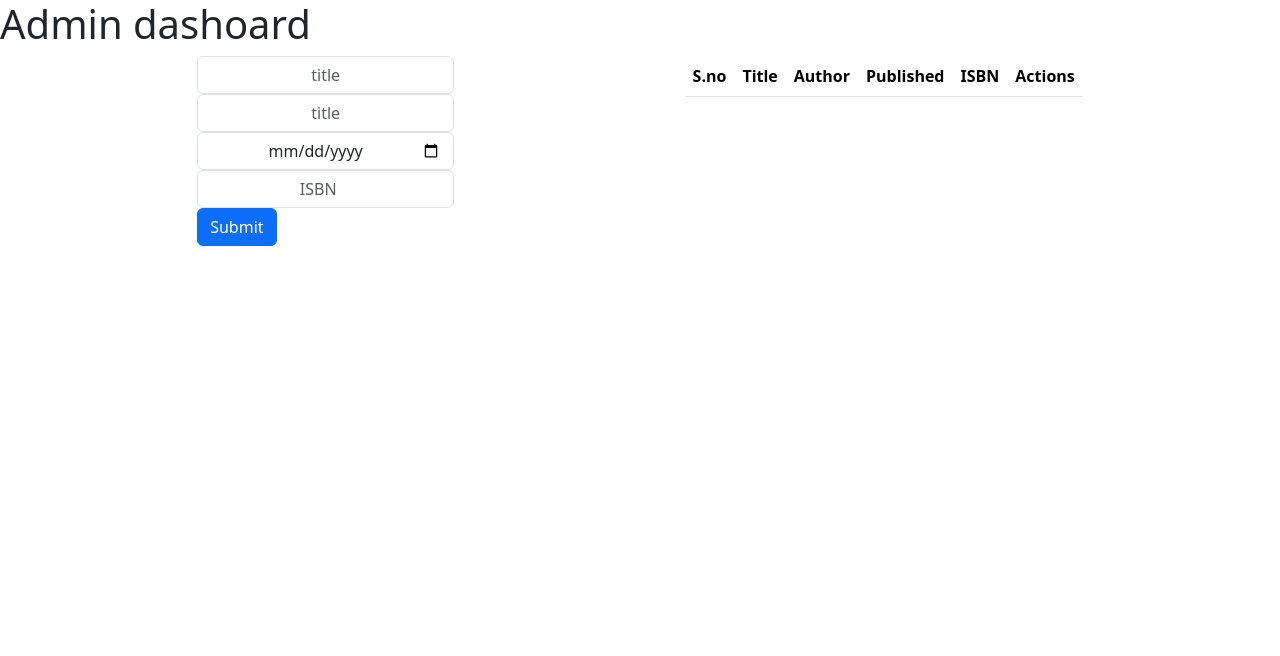
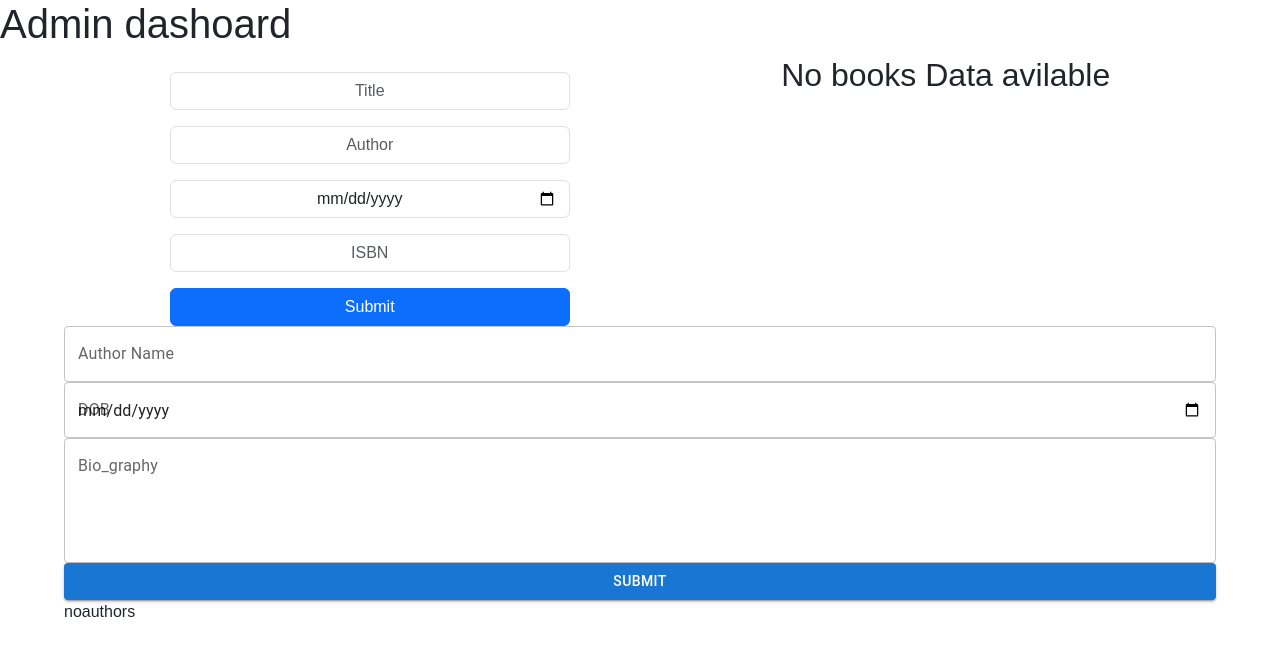
Before and after one commit to BalavigneshRajasekar/LibraryAdminDashboard-React, a React (Vite) app in the folder Library-Admin-Dashboard/: page /Author in a window 1280 px wide. Shown: the top 656 px of the page. Built offline with nearby package versions, Linux system fonts and the light colour scheme.

Commit message:
Author Comp created

```diff
--- a/Library-Admin-Dashboard/src/App.css
+++ b/Library-Admin-Dashboard/src/App.css
@@ -2,3 +2,12 @@
   width: 100%;
   background-color: red;
 }
+.btn1 {
+  width: 400px;
+}
+.table {
+  background-color: aqua;
+}
+* {
+  font-family: sans-serif;
+}
--- a/Library-Admin-Dashboard/src/App.jsx
+++ b/Library-Admin-Dashboard/src/App.jsx
@@ -1,12 +1,14 @@
 import "./App.css";
 import "bootstrap/dist/css/bootstrap.min.css";
 import Books from "./components/Books";
+import Author from "./components/Author";
 
 function App() {
   return (
     <div className="App ">
       <h1>Admin dashoard</h1>
       <Books></Books>
+      <Author></Author>
     </div>
   );
 }
--- a/Library-Admin-Dashboard/src/components/Author.jsx
+++ b/Library-Admin-Dashboard/src/components/Author.jsx
@@ -0,0 +1,142 @@
+import { Button, Container, Paper, TextField, colors } from "@mui/material";
+import React from "react";
+import { ErrorMessage, Field, Form, Formik, useFormik } from "formik";
+import * as yup from "yup";
+import { useState } from "react";
+import AuthorList from "./AuthorList";
+function Author() {
+  const [authors, setAuthors] = useState([]);
+  const [id, setId] = useState(0);
+  const [editAuthor, setEditAuthor] = useState(null);
+
+  const initialSchema = {
+    name: "",
+    date: "",
+    biography: "",
+  };
+
+  //   const validation = yup.object({
+  //     name: yup.string().required("* name required"),
+  //     date: yup.string().required("* DOB required"),
+  //     biography: yup.string().required("* biography required"),
+  //   });
+
+  const formik = useFormik({
+    initialValues: {
+      id: "",
+      name: "",
+      date: "",
+      biography: "",
+    },
+
+    validationSchema: yup.object({
+      name: yup.string().required("* name required"),
+      date: yup.string().required("* DOB required"),
+      biography: yup.string().required("* biography required"),
+    }),
+    onSubmit: (values) => {
+      if (editAuthor) {
+        const editedData = authors.map((author) => {
+          if (author.id == editAuthor.id) {
+            return values;
+          }
+          return author;
+        });
+        console.log(editedData);
+        setAuthors(editedData);
+        setEditAuthor(null);
+      } else {
+        let data = { ...values, ["id"]: id };
+        setId(authors.length + 1);
+        setAuthors([...authors, data]);
+        values.name = "";
+        values.date = "";
+        values.biography = "";
+        console.log(authors);
+      }
+    },
+  });
+
+  const onEdit = (authors) => {
+    setEditAuthor(authors);
+
+    formik.setValues({
+      name: authors.name,
+      date: authors.date,
+      biography: authors.biography,
+    });
+  };
+  const onDelete = (id) => {
+    setAuthors(authors.filter((author) => author.id !== id));
+    setEditAuthor(null);
+  };
+
+  return (
+    <Container fixed>
+      <div>
+        <form onSubmit={formik.handleSubmit}>
+          <TextField
+            fullWidth
+            id="name"
+            name="name"
+            label="Author Name"
+            value={formik.values.name}
+            onChange={formik.handleChange}
+            onBlur={formik.handleBlur}
+            error={formik.touched.name && Boolean(formik.errors.name)}
+            helperText={formik.touched.name && formik.errors.name}
+          />
+          <TextField
+            fullWidth
+            id="DOB"
+            name="date"
+            label="DOB"
+            type="date"
+            value={formik.values.date}
+            onChange={formik.handleChange}
+            onBlur={formik.handleBlur}
+            error={formik.touched.date && Boolean(formik.errors.date)}
+            helperText={formik.touched.date && formik.errors.date}
+          />
+          <TextField
+            fullWidth
+            id="Bio"
+            name="biography"
+            label="Bio_graphy"
+            type="text"
+            multiline
+            rows={4}
+            value={formik.values.biography}
+            onChange={formik.handleChange}
+            onBlur={formik.handleBlur}
+            error={formik.touched.biography && Boolean(formik.errors.biography)}
+            helperText={formik.touched.biography && formik.errors.biography}
+          />
+          {editAuthor ? (
+            <Button
+              color="secondary"
+              variant="contained"
+              fullWidth
+              type="submit"
+            >
+              Update
+            </Button>
+          ) : (
+            <Button color="primary" variant="contained" fullWidth type="submit">
+              Submit
+            </Button>
+          )}
+        </form>
+      </div>
+      <div>
+        <AuthorList
+          author={authors}
+          delete={onDelete}
+          edit={onEdit}
+        ></AuthorList>
+      </div>
+    </Container>
+  );
+}
+
+export default Author;
--- /dev/null
+++ b/Library-Admin-Dashboard/src/components/AuthorList.jsx
@@ -0,0 +1,51 @@
+import {
+  Button,
+  Card,
+  CardActions,
+  CardContent,
+  Typography,
+} from "@mui/material";
+import React from "react";
+
+function AuthorList(props) {
+  const { author } = props;
+  return (
+    <div>
+      {author.length > 0
+        ? author.map((authors, index) => (
+            <Card sx={{ width: 400 }} key={index}>
+              <CardContent>
+                <Typography variant="h6" color={"GrayText"}>
+                  Author Name : {authors.name}
+                </Typography>
+                <Typography variant="h6" color={"GrayText"}>
+                  DOB :{authors.date}
+                </Typography>
+                <Typography variant="h6" color={"GrayText"}>
+                  Bio : {authors.biography}
+                </Typography>
+                <CardActions>
+                  <Button
+                    variant="contained"
+                    color="secondary"
+                    onClick={() => props.edit(authors)}
+                  >
+                    Edit
+                  </Button>
+                  <Button
+                    variant="contained"
+                    color="error"
+                    onClick={() => props.delete(authors.id)}
+                  >
+                    Delete
+                  </Button>
+                </CardActions>
+              </CardContent>
+            </Card>
+          ))
+        : "noauthors"}
+    </div>
+  );
+}
+
+export default AuthorList;
--- a/Library-Admin-Dashboard/src/components/Books.jsx
+++ b/Library-Admin-Dashboard/src/components/Books.jsx
@@ -1,13 +1,13 @@
-import { ErrorMessage, Field, Form, Formik, useFormik } from "formik";
+import { ErrorMessage, Field, Form, Formik } from "formik";
 import * as yup from "yup";
 import React, { useState } from "react";
 import "../App.css";
 import BooksList from "./BooksList";
+import { Container, Paper } from "@mui/material";
 function Books() {
   const [books, setBooks] = useState([]);
   const [id, setId] = useState(0);
   const [editUser, setEditUser] = useState(null); //Contain the book which is going to edit
-  const [showEdit, setShowEdit] = useState(false);
 
   //Initial Schema
   const initialSchema = {
@@ -26,14 +26,14 @@ function Books() {
     isbn: editUser?.isbn,
   };
   const validation = yup.object({
-    title: yup.string().required("Title is required"),
-    author: yup.string().required("Author is required"),
-    publishedDate: yup.string().required("Published Date is required"),
+    title: yup.string().required("* Title is required"),
+    author: yup.string().required("* Author is required"),
+    publishedDate: yup.date().required("* Published Date is required"),
     isbn: yup
-      .number()
-      .min(12, "min 12 number")
+      .string()
+      .min(12, "* min 12 Char")
 
-      .required("ISBN is required"),
+      .required("* ISBN is required"),
   });
 
   function onSubmit(values) {
@@ -62,7 +62,8 @@ function Books() {
   };
 
   return (
-    <div className="d-md-flex justify-content-around container">
+    <Container fixed>
+      <div className="d-md-flex justify-content-around">
         <div>
           <Formik
             initialValues={editUser ? editValues : initialSchema}
@@ -71,49 +72,65 @@ function Books() {
             enableReinitialize
           >
             <Form>
-            <div>
+              <div className="mt-3">
                 <Field
                   type="text"
                   name="title"
                   className="form-control   text-center "
-                placeholder="title"
+                  placeholder="Title"
                 />
-              <ErrorMessage name="title" component="div"></ErrorMessage>
+                <ErrorMessage
+                  name="title"
+                  component="div"
+                  className="text-danger"
+                ></ErrorMessage>
               </div>
-            <div>
+              <div className="mt-3">
                 <Field
                   type="text"
                   name="author"
                   className="form-control   text-center"
-                placeholder="title"
+                  placeholder="Author"
                 />
-              <ErrorMessage name="author" component="div"></ErrorMessage>
+                <ErrorMessage
+                  name="author"
+                  component="div"
+                  className="text-danger"
+                ></ErrorMessage>
               </div>
-            <div>
+              <div className="mt-3">
                 <Field
                   type="date"
                   name="publishedDate"
                   className="form-control  text-center"
                   placeholder="title"
                 />
-              <ErrorMessage name="publishedDate" component="div"></ErrorMessage>
+                <ErrorMessage
+                  name="publishedDate"
+                  component="div"
+                  className="text-danger"
+                ></ErrorMessage>
               </div>
-            <div>
+              <div className="mt-3">
                 <Field
-                type="number"
+                  type="text"
                   name="isbn"
                   className="form-control text-center"
                   placeholder="ISBN"
                 />
-              <ErrorMessage name="isbn" component="div"></ErrorMessage>
+                <ErrorMessage
+                  name="isbn"
+                  component="div"
+                  className="text-danger"
+                ></ErrorMessage>
               </div>
-            <div>
+              <div className="mt-3 ">
                 {editUser ? (
-                <button type="submit" className="btn btn-primary">
+                  <button type="submit" className="btn btn-primary btn1">
                     Update
                   </button>
                 ) : (
-                <button type="submit" className="btn btn-primary">
+                  <button type="submit" className="btn btn-primary btn1">
                     Submit
                   </button>
                 )}
@@ -122,9 +139,14 @@ function Books() {
           </Formik>
         </div>
         <div>
-        <BooksList data={books} delete={Delete} edit={setEditUser}></BooksList>
+          <BooksList
+            data={books}
+            delete={Delete}
+            edit={setEditUser}
+          ></BooksList>
         </div>
       </div>
+    </Container>
   );
 }
 
--- a/Library-Admin-Dashboard/src/components/BooksList.jsx
+++ b/Library-Admin-Dashboard/src/components/BooksList.jsx
@@ -4,7 +4,8 @@ function BooksList(props) {
   const { data } = props;
   return (
     <div>
-      <table className="table table-striped">
+      {data.length > 0 ? (
+        <table className="table table-striped ">
           <thead>
             <tr className="text-center">
               <th>S.no</th>
@@ -16,8 +17,7 @@ function BooksList(props) {
             </tr>
           </thead>
           <tbody>
-          {data
-            ? data.map((book, index) => (
+            {data.map((book, index) => (
               <tr key={book.id}>
                 <td>{index + 1}</td>
                 <td>{book.title}</td>
@@ -40,10 +40,14 @@ function BooksList(props) {
                   </button>
                 </td>
               </tr>
-              ))
-            : "No books available"}
+            ))}
           </tbody>
         </table>
+      ) : (
+        <div>
+          <h2 className="text-center">No books Data avilable</h2>
+        </div>
+      )}
     </div>
   );
 }
```
Lines whose indentation alone changed are shown as unchanged.
